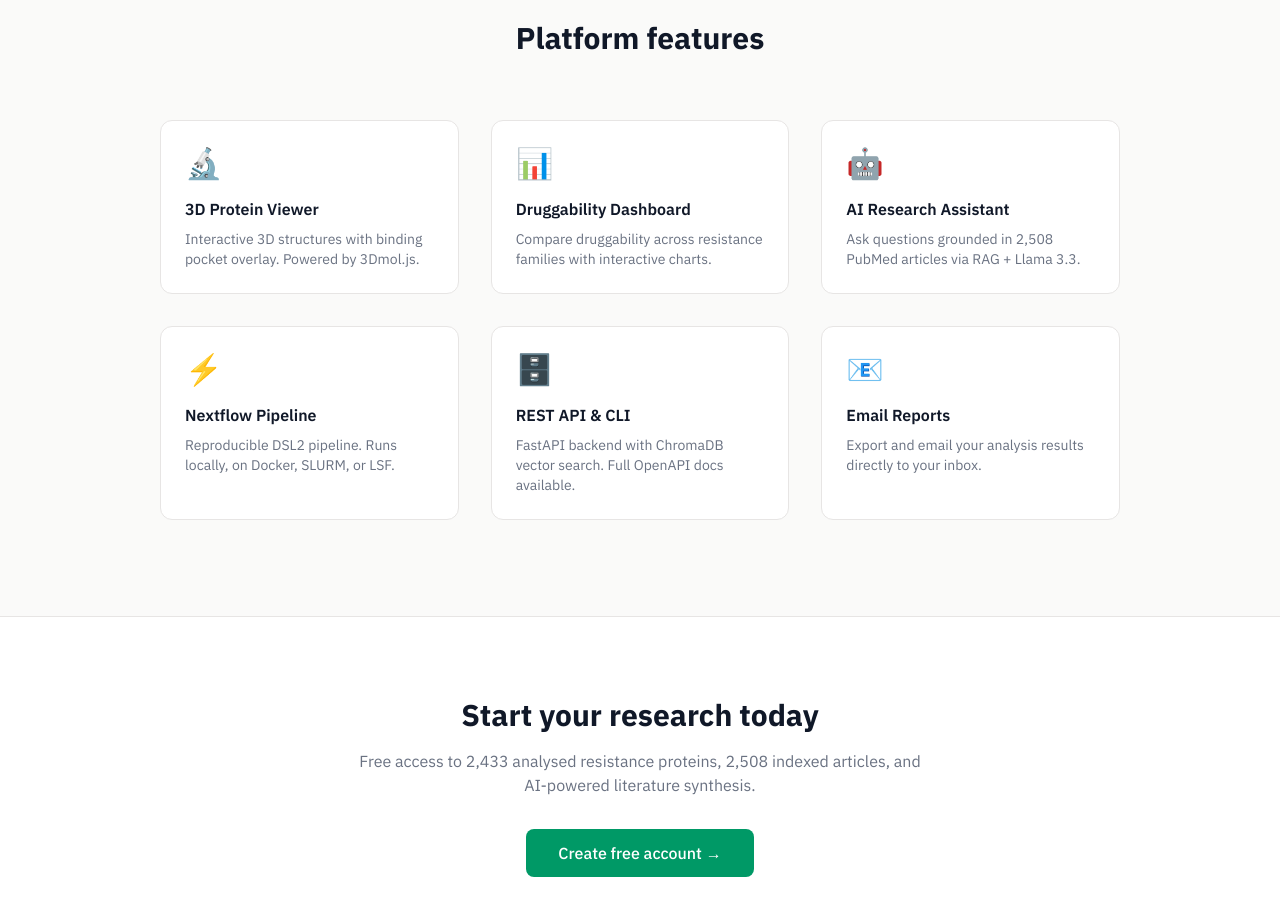
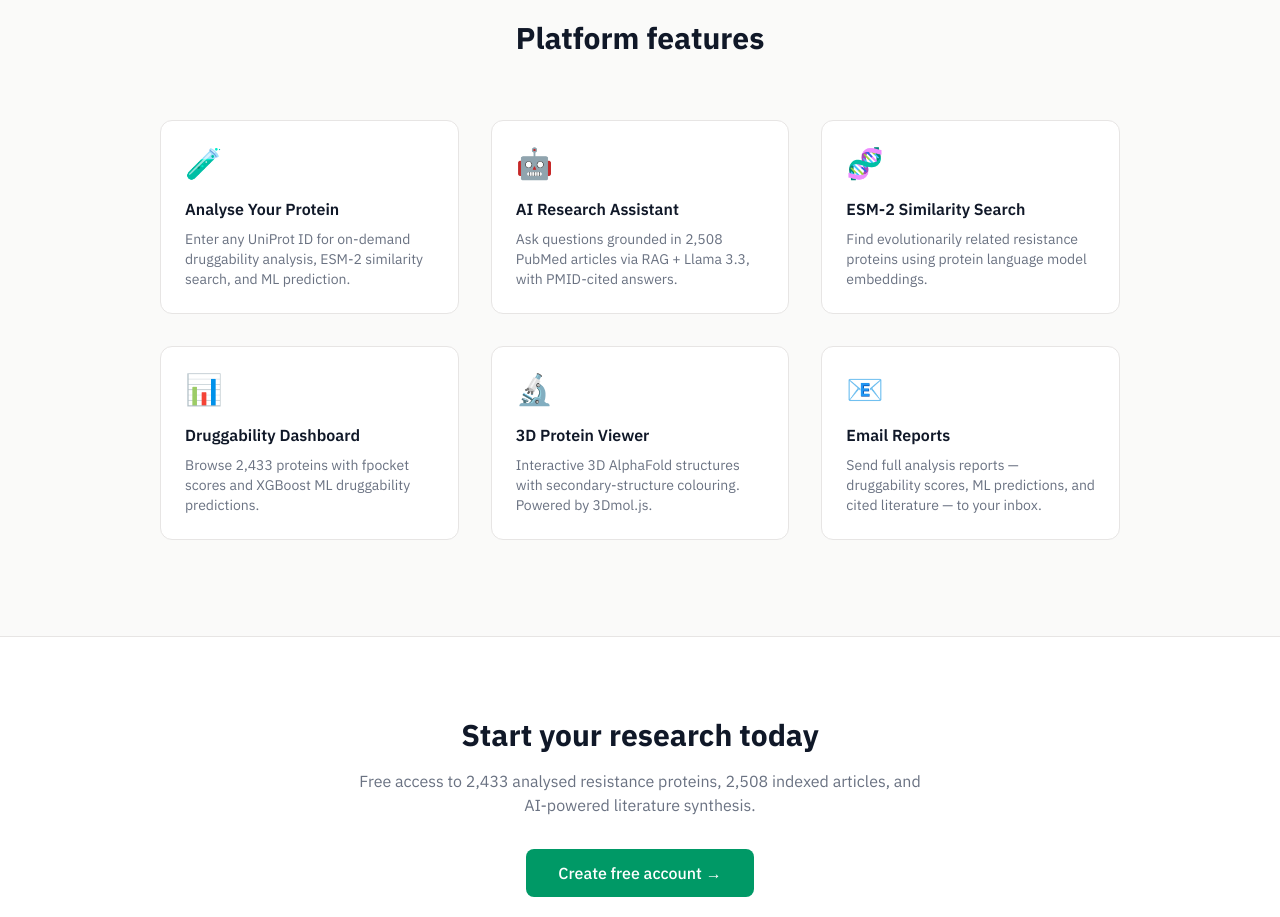
Before and after one commit to kagansaglam/resistai-web, a Next.js app: page / in a window 1280 px wide. Shown: the part 3180-4097 px from the top of the page. Built offline with nearby package versions, Linux system fonts and the light colour scheme.

Commit message:
feat: revamp Features - add Analyse Your Protein, ESM-2 search; remove Nextflow/API cards

```diff
--- a/app/page.tsx
+++ b/app/page.tsx
@@ -128,12 +128,12 @@ export default function Home() {
         <h2 className="text-3xl font-bold text-center mb-16 text-gray-900">Platform features</h2>
         <div className="grid grid-cols-3 gap-8">
           {[
-            { icon: "🔬", title: "3D Protein Viewer", desc: "Interactive 3D structures with binding pocket overlay. Powered by 3Dmol.js.", href: "/dashboard" },
-            { icon: "📊", title: "Druggability Dashboard", desc: "Compare druggability across resistance families with interactive charts.", href: "/dashboard" },
-            { icon: "🤖", title: "AI Research Assistant", desc: "Ask questions grounded in 2,508 PubMed articles via RAG + Llama 3.3.", href: "/dashboard/search" },
-            { icon: "⚡", title: "Nextflow Pipeline", desc: "Reproducible DSL2 pipeline. Runs locally, on Docker, SLURM, or LSF.", href: "https://github.com/kagansaglam/resistai" },
-            { icon: "🗄️", title: "REST API & CLI", desc: "FastAPI backend with ChromaDB vector search. Full OpenAPI docs available.", href: "https://resistai-api.onrender.com/docs" },
-            { icon: "📧", title: "Email Reports", desc: "Export and email your analysis results directly to your inbox.", href: "/dashboard/report" },
+            { icon: "🧪", title: "Analyse Your Protein", desc: "Enter any UniProt ID for on-demand druggability analysis, ESM-2 similarity search, and ML prediction.", href: "/dashboard/analyse" },
+            { icon: "🤖", title: "AI Research Assistant", desc: "Ask questions grounded in 2,508 PubMed articles via RAG + Llama 3.3, with PMID-cited answers.", href: "/dashboard/search" },
+            { icon: "🧬", title: "ESM-2 Similarity Search", desc: "Find evolutionarily related resistance proteins using protein language model embeddings.", href: "/dashboard" },
+            { icon: "📊", title: "Druggability Dashboard", desc: "Browse 2,433 proteins with fpocket scores and XGBoost ML druggability predictions.", href: "/dashboard" },
+            { icon: "🔬", title: "3D Protein Viewer", desc: "Interactive 3D AlphaFold structures with secondary-structure colouring. Powered by 3Dmol.js.", href: "/dashboard" },
+            { icon: "📧", title: "Email Reports", desc: "Send full analysis reports — druggability scores, ML predictions, and cited literature — to your inbox.", href: "/dashboard/report" },
           ].map((f) => (
             <Link key={f.title} href={f.href} className="p-6 border border-stone-200 bg-white rounded-xl hover:border-emerald-300 hover:shadow-sm transition block">
               <div className="text-3xl mb-4">{f.icon}</div>
```
